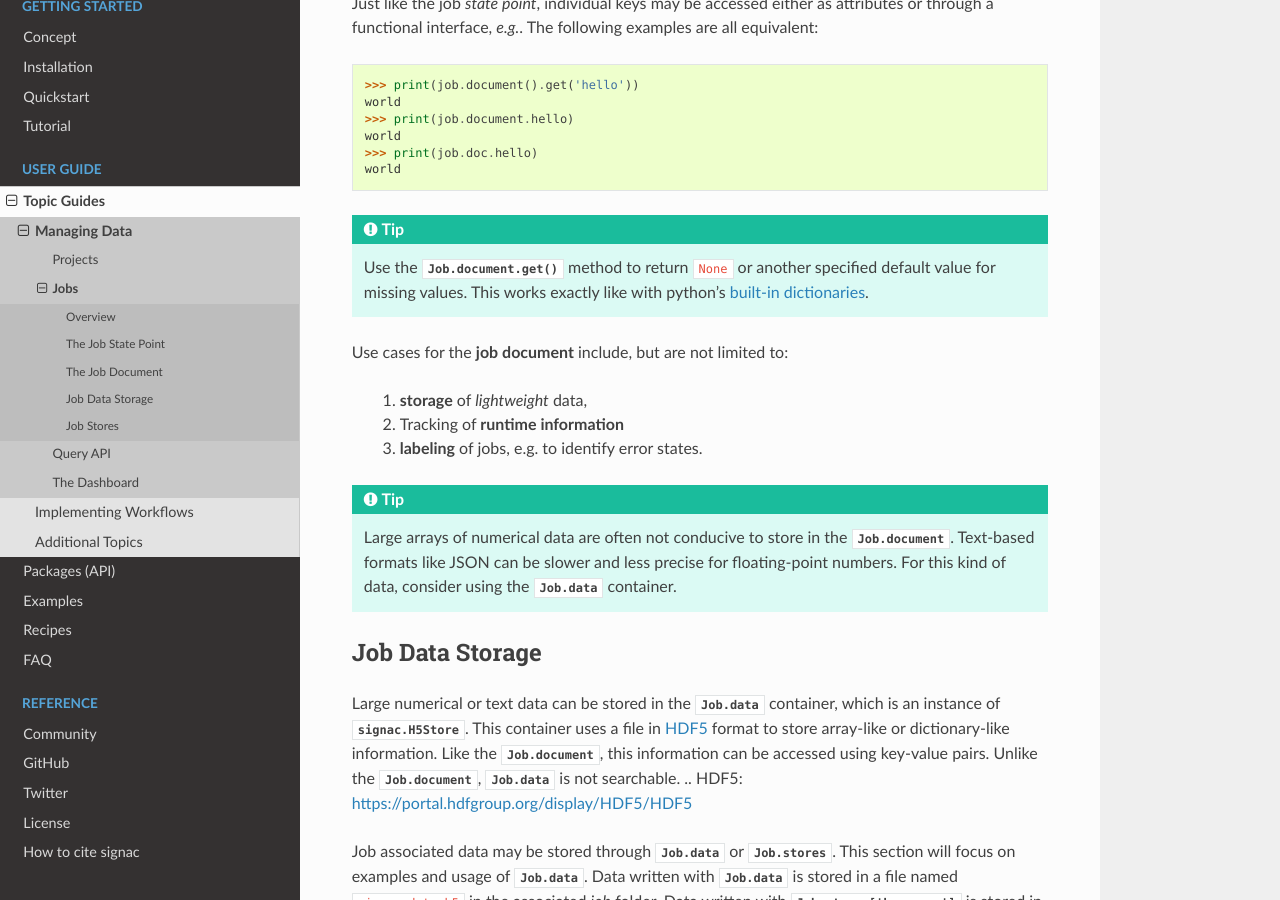
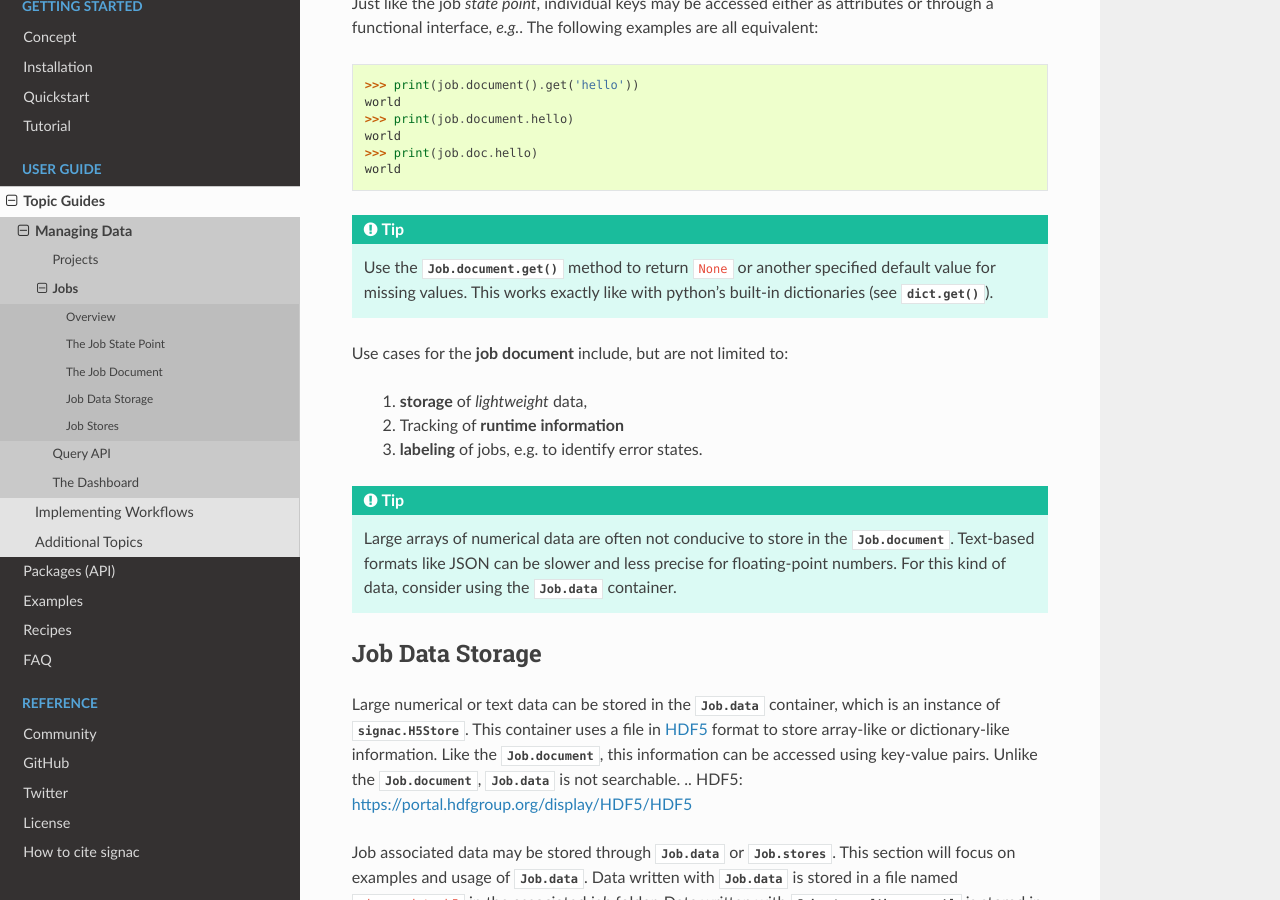
Before and after one commit to glotzerlab/signac-docs, a Sphinx documentation site: the page built from docs/source/jobs.rst, in a window 1280 px wide and 900 px high, scrolled down 4757 px. Built offline with Sphinx 7.4.7 and the Read the Docs theme 2.0.0, drawn with Linux system fonts in a browser that asks for light colours; some of the changed text lies outside the part shown.

Commit message:
remove hard-code links in docs

```diff
--- a/docs/source/jobs.rst
+++ b/docs/source/jobs.rst
@@ -223,7 +223,7 @@ The following examples are all equivalent:
 
 .. tip::
 
-     Use the :py:meth:`Job.document.get` method to return ``None`` or another specified default value for missing values. This works exactly like with python's `built-in dictionaries <https://docs.python.org/3/library/stdtypes.html#dict.get>`_.
+     Use the :py:meth:`Job.document.get` method to return ``None`` or another specified default value for missing values. This works exactly like with python's built-in dictionaries (see :py:meth:`dict.get`).
 
 Use cases for the **job document** include, but are not limited to:
 
@@ -289,7 +289,7 @@ Through a functional interface:
 
 .. tip::
 
-     Use the :py:meth:`Job.data.get` method to return ``None`` or another specified default value for missing values. This works exactly like with python's `built-in dictionaries <https://docs.python.org/3/library/stdtypes.html#dict.get>`_.
+     Use the :py:meth:`Job.data.get` method to return ``None`` or another specified default value for missing values. This works exactly like with python's `built-in dictionaries      Use the :py:meth:`Job.data.get` method to return ``None`` or another specified default value for missing values. This works exactly like with python's built-in dictionaries (see :py:meth:`dict.get`).
 
 Accessing arrays
 ----------------
```
